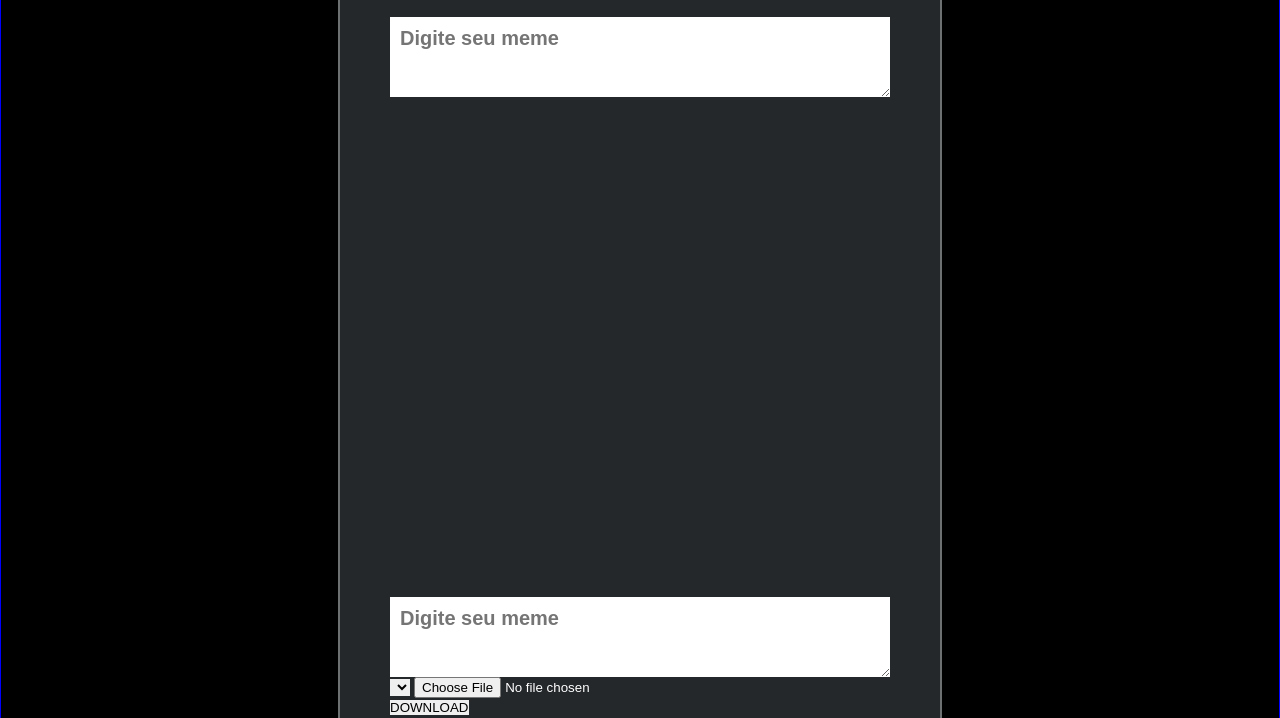
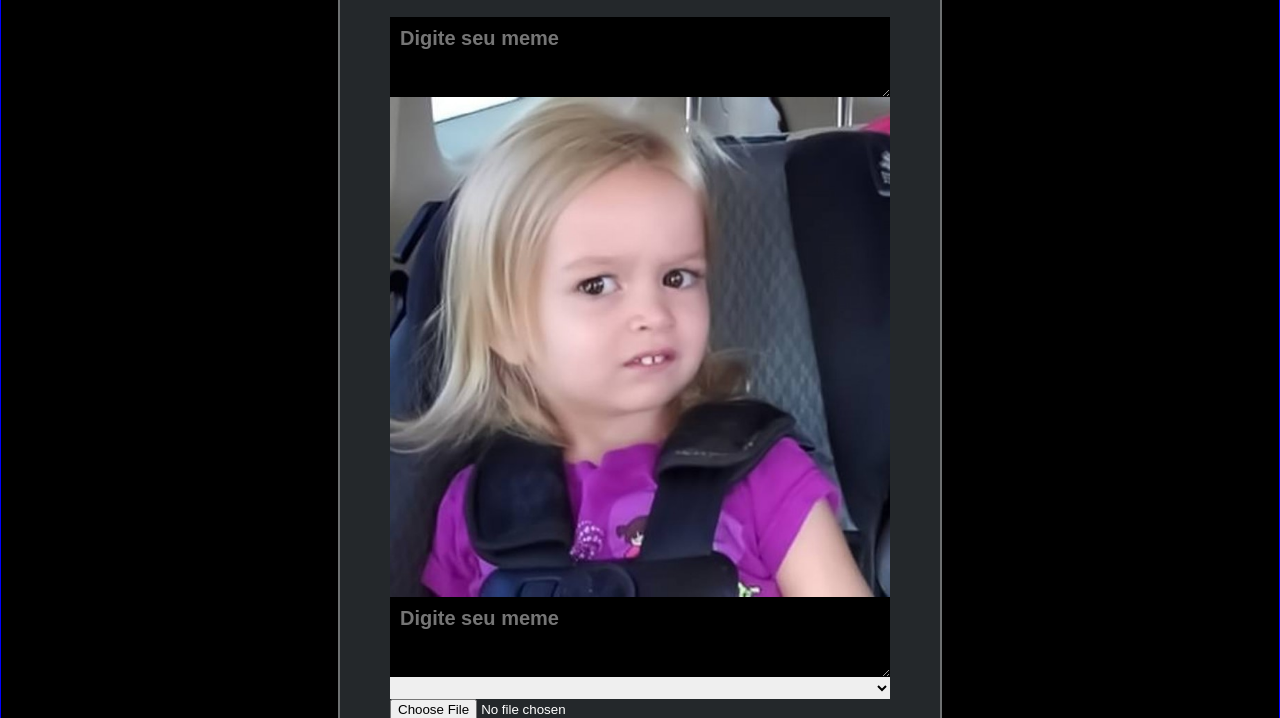
Before and after one commit to MarcoTSF/Meme-Machine, a plain HTML site: page index.html in a window 1280 px wide. Shown: the part 82-800 px from the top of the page. Drawn offline with Linux system fonts and the light colour scheme.

Commit message:
Desenvolvimento e estilização do Projeto

```diff
--- a/src/css/style.css
+++ b/src/css/style.css
@@ -31,6 +31,7 @@ body{
     background-position: center;
     background-size: 100% auto;
     background-repeat: no-repeat;
+    background-image: url('../images/chloe.png');
 }
 
 .app{
@@ -40,6 +41,13 @@ body{
     padding: 50px;
     padding-top: 10px;
     margin-top: 5px;
+}
+
+.app-photo-picker{
+    display: flex;
+    flex-direction: column;
+    width: 100%;
+    height: 100px;
 }
 
 textarea{
@@ -54,3 +62,23 @@ textarea{
     font-family: sans-serif;
     font-size: 20px;
 }
+
+#btn-download{
+    width: 100%;
+    font-size: 20px;
+    font-weight: bolder;
+    padding: 10px;
+    background-color: orange;
+}
+
+.text-box{
+    background: black;
+    color: white;
+}
+
+#meme-list{
+    width: 100%;
+    font-size: large;
+    font-family: sans-serif;
+    color: black;
+}
```
